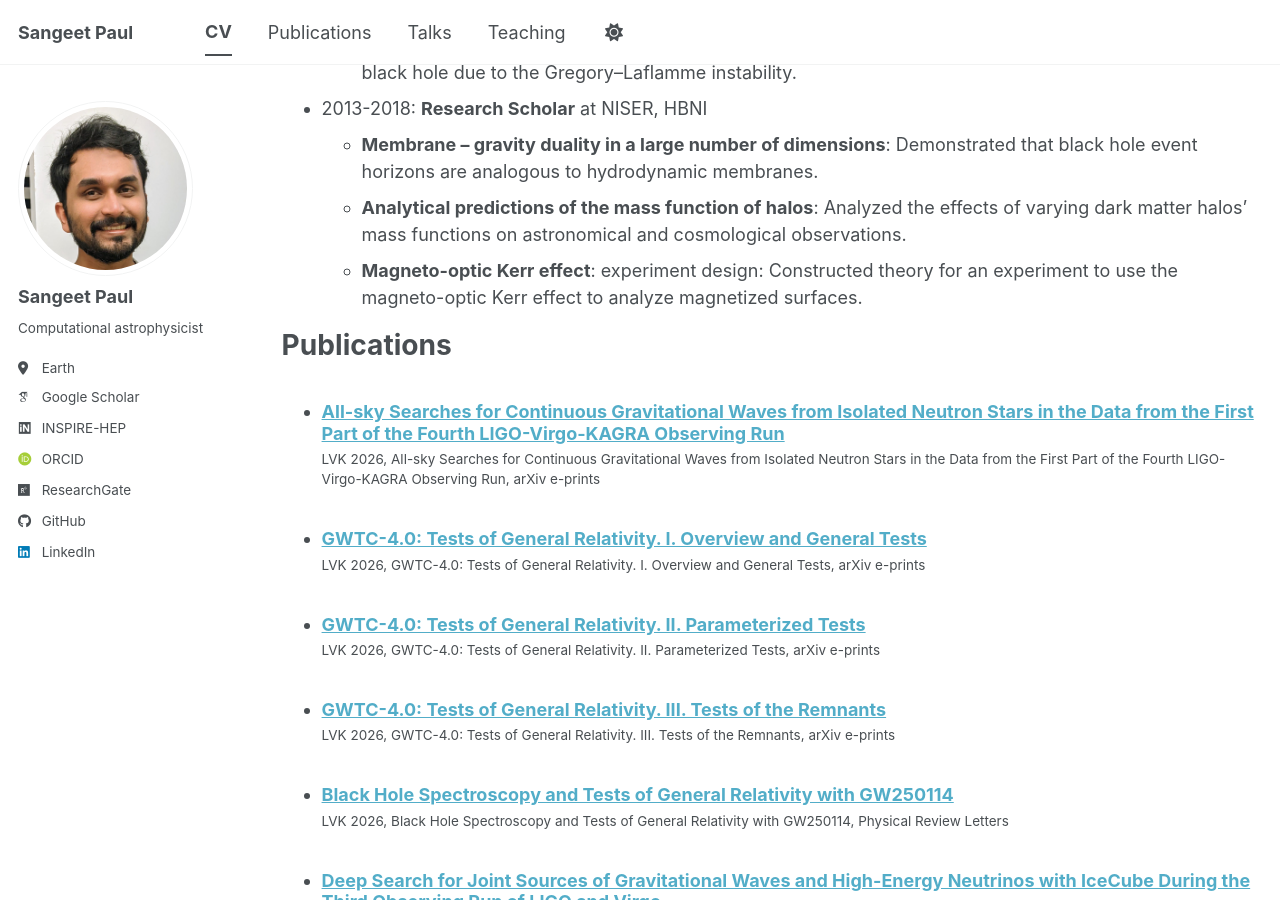
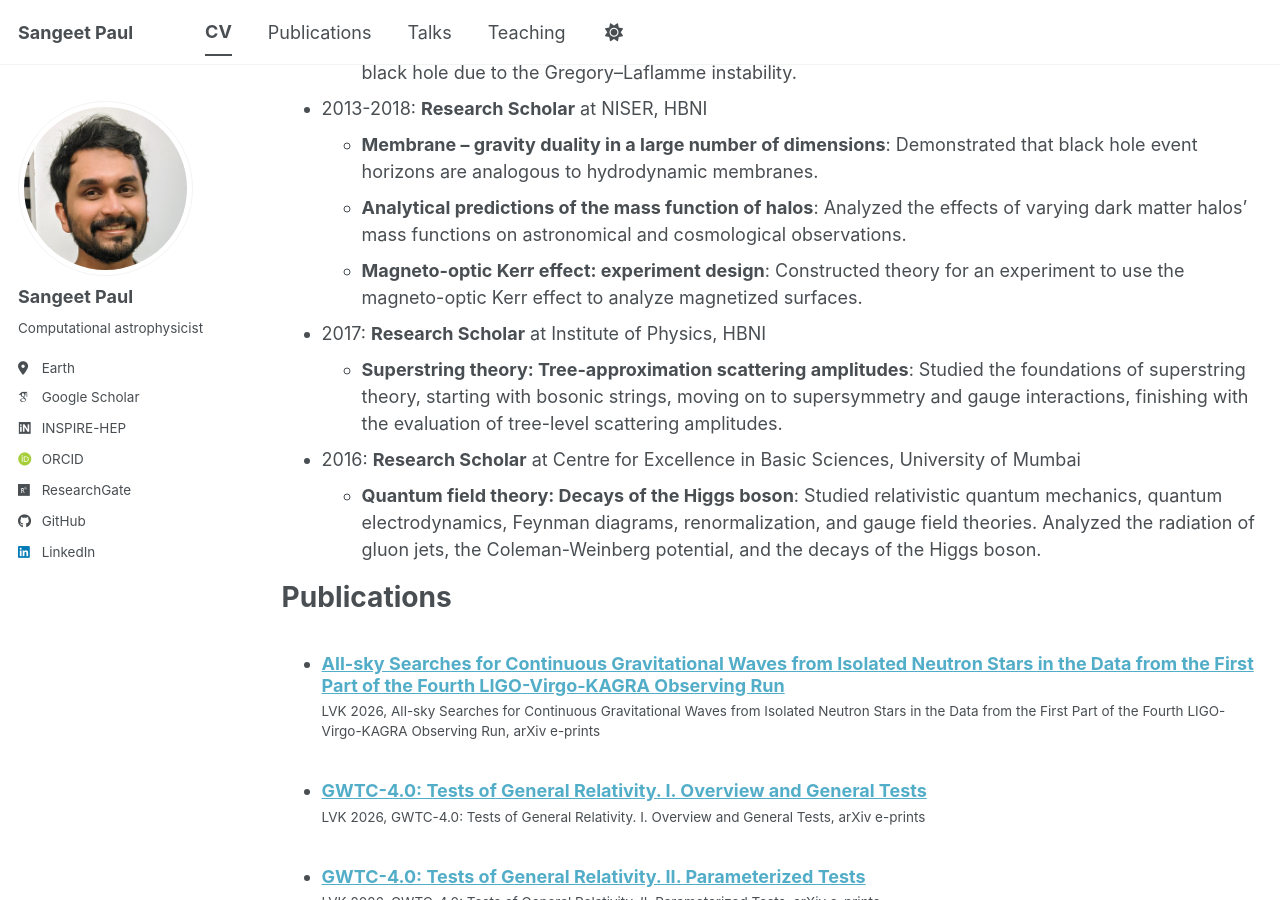
Before and after one commit to sangeetpaul/sangeetpaul.github.io, a Jekyll site: the page built from _pages/cv.md, in a window 1280 px wide and 900 px high, scrolled down 1329 px. Built offline with Jekyll 4.4.1, drawn with Linux system fonts in a browser that asks for light colours; some web fonts are replaced; a script bundle is joined from its source files by our own code; library files that are not in the unit come from our copies.

Commit message:
Add 2016-17 work exp

```diff
--- a/_pages/cv.md
+++ b/_pages/cv.md
@@ -30,8 +30,8 @@ Work experience
 ======
 * 2019-2025: __Research Assistant__ at Institute of Fundamental Sciences, University of Oregon
   * Supervisor: Ben Farr
-  * __Hierarchical mergers of binary black holes in dynamical astrophysical environments__: Built JAX-accelerated Bayesian population inference software to find evidence of hierarchical mergers of binary black holes in gravitational wave catalogs using the coagulation model for black hole mergers in dynamical astrophysical environments, such as globular clusters and active galactic nuclei’ accretion disks.
-  * __Joint inference of astrophysical and noise parameters in gravitational wave data__: Built high-dimensional Bayesian inference software for time-series and frequency-series data from gravitational-wave interferometers to estimate astrophysical signal models and spline-based detector noise models simultaneously. Found localized correlations between signal waveform and noise power spectral density.
+  * [__Hierarchical mergers of binary black holes in dynamical astrophysical environments__](https://github.com/sangeetpaul/coagulation): Built JAX-accelerated Bayesian population inference software to find evidence of hierarchical mergers of binary black holes in gravitational wave catalogs using the coagulation model for black hole mergers in dynamical astrophysical environments, such as globular clusters and active galactic nuclei’ accretion disks.
+  * [__Joint inference of astrophysical and noise parameters in gravitational wave data__](https://git.ligo.org/sangeet.paul/bilby/-/tree/param): Built high-dimensional Bayesian inference software for time-series and frequency-series data from gravitational-wave interferometers to estimate astrophysical signal models and spline-based detector noise models simultaneously. Found localized correlations between signal waveform and noise power spectral density.
   * __Clustering algorithms for significantly uncertain data__: Built algorithms to cluster data with high uncertainty, such as data from gravitational-wave interferometers. Found probabilistic clusters and outliers in mass–spin space.
 
 * 2019-2025: __Teaching Assistant__ at Department of Physics, University of Oregon
@@ -44,7 +44,13 @@ Work experience
 * 2013-2018: __Research Scholar__ at NISER, HBNI
   * __Membrane – gravity duality in a large number of dimensions__: Demonstrated that black hole event horizons are analogous to hydrodynamic membranes.
   * __Analytical predictions of the mass function of halos__: Analyzed the effects of varying dark matter halos’ mass functions on astronomical and cosmological observations.
-  * __Magneto-optic Kerr effect__: experiment design: Constructed theory for an experiment to use the magneto-optic Kerr effect to analyze magnetized surfaces.
+  * __Magneto-optic Kerr effect: experiment design__: Constructed theory for an experiment to use the magneto-optic Kerr effect to analyze magnetized surfaces.
+
+* 2017: __Research Scholar__ at Institute of Physics, HBNI
+  * __Superstring theory: Tree-approximation scattering amplitudes__: Studied the foundations of superstring theory, starting with bosonic strings, moving on to supersymmetry and gauge interactions, finishing with the evaluation of tree-level scattering amplitudes.
+
+* 2016: __Research Scholar__ at Centre for Excellence in Basic Sciences, University of Mumbai
+  * __Quantum field theory: Decays of the Higgs boson__: Studied relativistic quantum mechanics, quantum electrodynamics, Feynman diagrams, renormalization, and gauge field theories. Analyzed the radiation of gluon jets, the Coleman-Weinberg potential, and the decays of the Higgs boson.
 
 Publications
 ======
```
